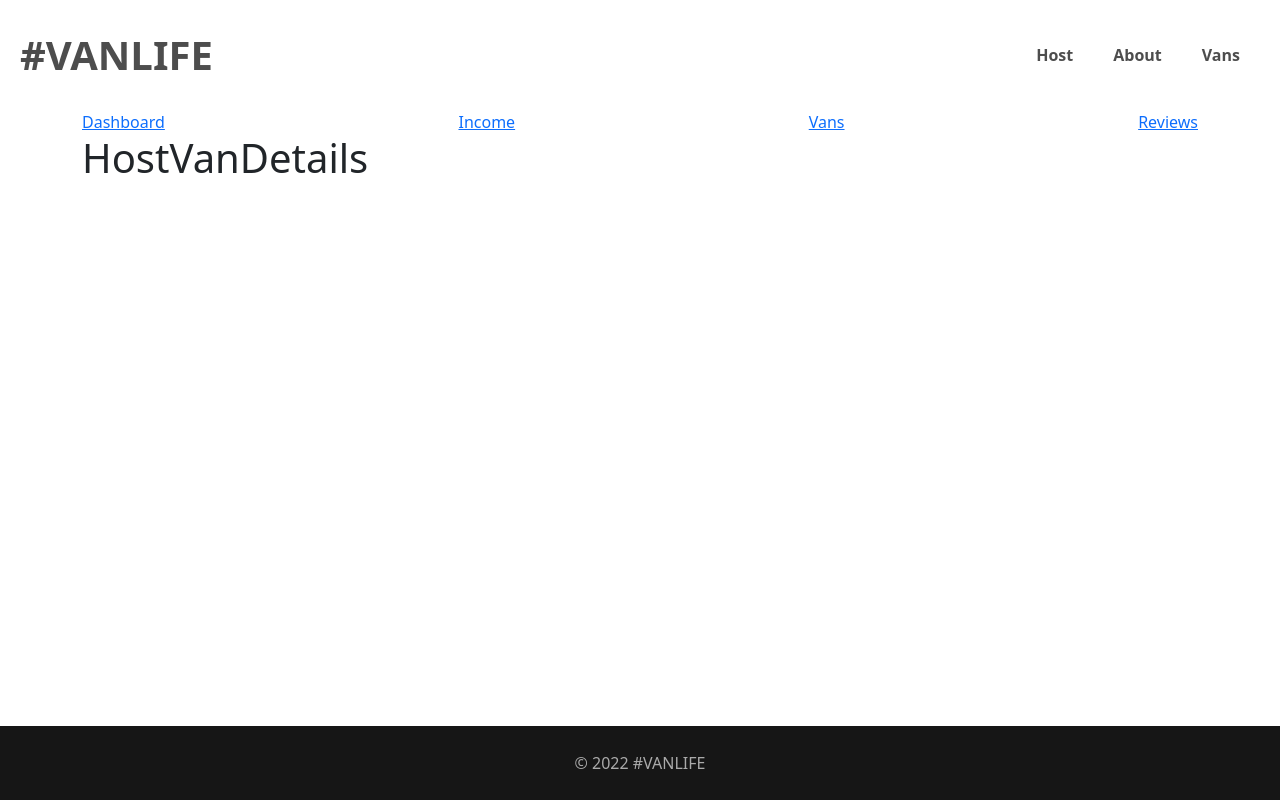
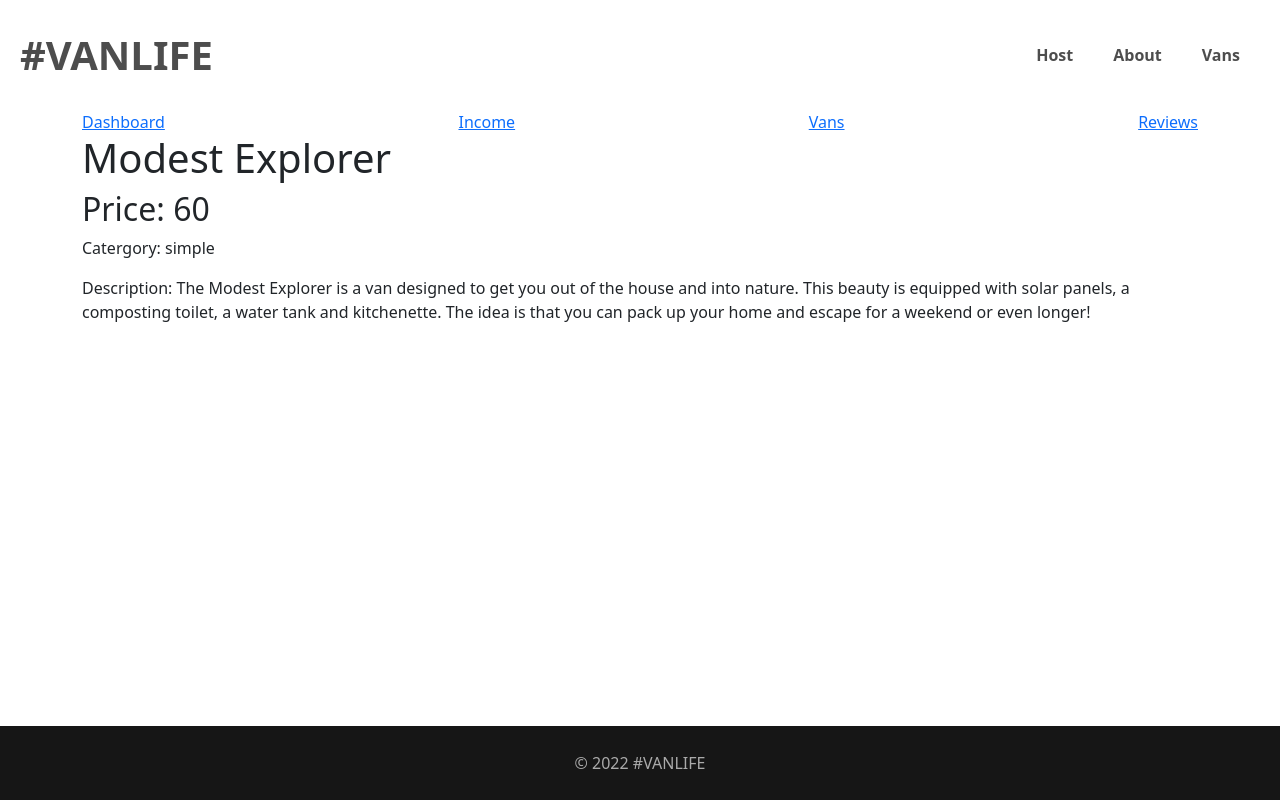
Before and after one commit to PetriDamous/toto-vans-frontend, a React (Create React App) app: page /host/vans/1 in a window 1280 px wide. Built offline with nearby package versions, Linux system fonts and the light colour scheme.

Commit message:
Feat: Setup mock data and navigation links for HostVanDetails and HostVans.

```diff
--- a/src/pages/Host/HostVanDetails/HostVanDetails.js
+++ b/src/pages/Host/HostVanDetails/HostVanDetails.js
@@ -1,5 +1,19 @@
+import { useParams } from "react-router-dom";
+import data from "../../../data/data.json";
+
 const HostVanDetails = () => {
-  return <h1>HostVanDetails</h1>;
+  const { id } = useParams();
+
+  const van = data.find((van) => van.id === id);
+
+  return (
+    <>
+      <h1>{van.name}</h1>
+      <h2>Price: {van.price}</h2>
+      <p>Catergory: {van.type}</p>
+      <p>Description: {van.description}</p>
+    </>
+  );
 };
 
 export default HostVanDetails;
--- a/src/pages/Host/HostVans/HostVans.js
+++ b/src/pages/Host/HostVans/HostVans.js
@@ -1,5 +1,18 @@
+import { Link } from "react-router-dom";
+import data from "../../../data/data.json";
+
 const HostVans = () => {
-  return <h1>HostVans</h1>;
+  console.log(data);
+
+  return (
+    <>
+      {data.map((van) => (
+        <div className="my-4" key={van.id}>
+          <Link to={`/host/vans/${van.id}`}>{van.name}</Link>
+        </div>
+      ))}
+    </>
+  );
 };
 
 export default HostVans;
```
